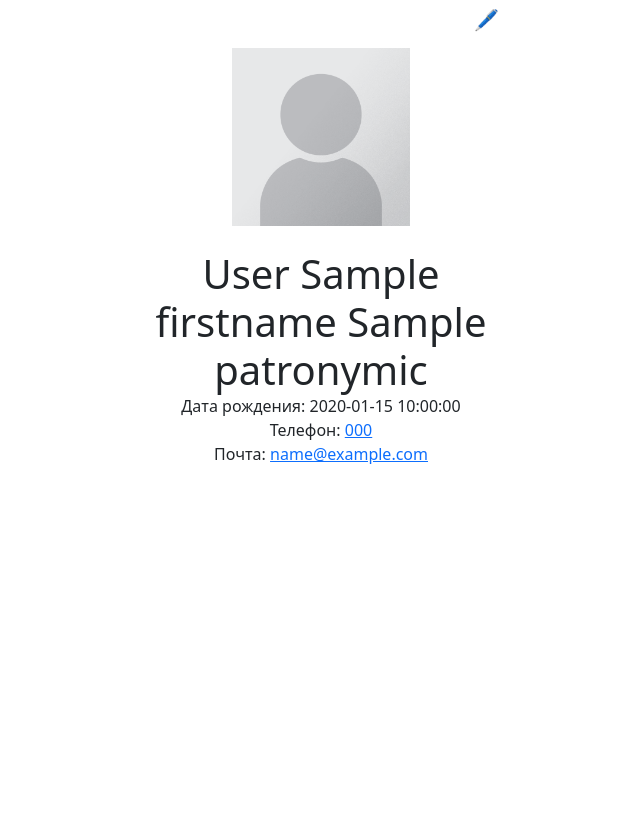
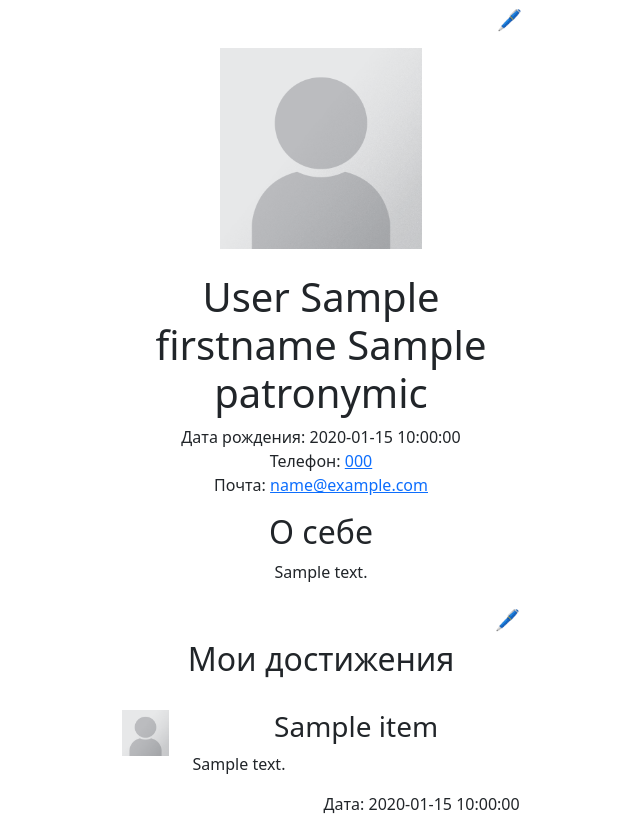
Before and after one commit to chernyaevsa/portfolios, a Flask app: template templates/profile.html in a window 1280 px wide. Shown: the part 56-896 px from the top of the page, without its empty margins (319-959 px from the left). Before the commit the page ends 520 px from the top, so only its background shows below. Run offline with Flask 3, Linux system fonts and the light colour scheme; the template is opened without the code that fills it: most values are stand-ins (such as "Sample title", 1, 10 or a date in 2020).

Commit message:
Добавил отрисовку достижений и сведений о себе

```diff
--- a/server.py
+++ b/server.py
@@ -21,7 +21,7 @@ def profile_by_id():
     if id == None : return redirect("/", code=302)
     return render_template('profile.html',
                            profile=profile.get_profile_info(id),
-                           achievments=profile.get_profile_achivments(id))
+                           achievements=profile.get_profile_achievements(id))
 
 if __name__ == "__main__":
     print("\n===Portfolio server===\n")
--- a/templates/base.html
+++ b/templates/base.html
@@ -12,7 +12,7 @@
             <a class="navbar-brand" href="#">Портфолио</a>
         </div>
     </nav>
-    <div class="container mt-2 w-100">
+    <div class="container-fluid mt-2 w-100">
         {% block content %}{% endblock %}
     </div>
 
--- a/templates/profile.html
+++ b/templates/profile.html
@@ -10,13 +10,47 @@
                         <div class="mt-3 mb-4">
                             <img class="img-fluid w-50" src="{{ url_for('static', filename='images/photo_placeholder.png') }}">
                         </div>
-                        <span class="display-6">{{ profile['lastname'] }} {{ profile['firstname'] }} {{ profile['patronymic'] }}</span><br>
+                        <h1 >{{ profile['lastname'] }} {{ profile['firstname'] }} {{ profile['patronymic'] }}</h1>
                         <span>Дата рождения: {{ profile['date_of_birth'] }}</span><br>
                         <span>Телефон: <a href="tel:{{ profile['phone'] }}">{{ profile['phone'] }}</a></span><br>
-                        <span>Почта: <a href="mail:{{ profile['email'] }}">{{ profile['email'] }}</a></span><br>
+                        <span>Почта: <a href="mail:{{ profile['email'] }}">{{ profile['email'] }}</a></span>
                     </div>
                 </div>
             </div>
         </div>
 
+        <div class="row d-flex justify-content-center align-items-center mt-3">
+            <div class="col-md-12 col-xl-4">
+                <div >
+                    <h2 class="text-center">О себе</h2>
+                    <p class="text-center">{{ profile['about'] }}</p>
+                </div>
+
+            </div>
+        </div>
+
+        <div class="row d-flex justify-content-center align-items-center m-2">
+            <div class="col-md-12 col-xl-4">
+                <div class="text-end">
+                    <a class="text-decoration-none" href="/achievements_edit?id={{ profile['id'] }}"><h5>🖊️</h5></a>
+                </div>
+                <div class="text-center">
+                    <h2>Мои достижения</h2><br>
+                </div>
+                {% for item in achievements %}
+                <div class="row">
+                    <div class="col-sm-2 text-center">
+                        <img class="img-fluid" width="100px" src="{{ url_for('static', filename='images/photo_placeholder.png') }}">
+                    </div>
+                    <div class="col-sm">
+                            <h3 class="text-center">{{ item['name'] }}</h3>
+                            <p>{{ item['description'] }}</p>
+                            <p class="text-end">Дата: {{ item['date'] }}</p>
+                    </div>
+                </div>
+                {% endfor %}
+            </div>
+        </div>
+    </div>
+
 {% endblock %}
```
